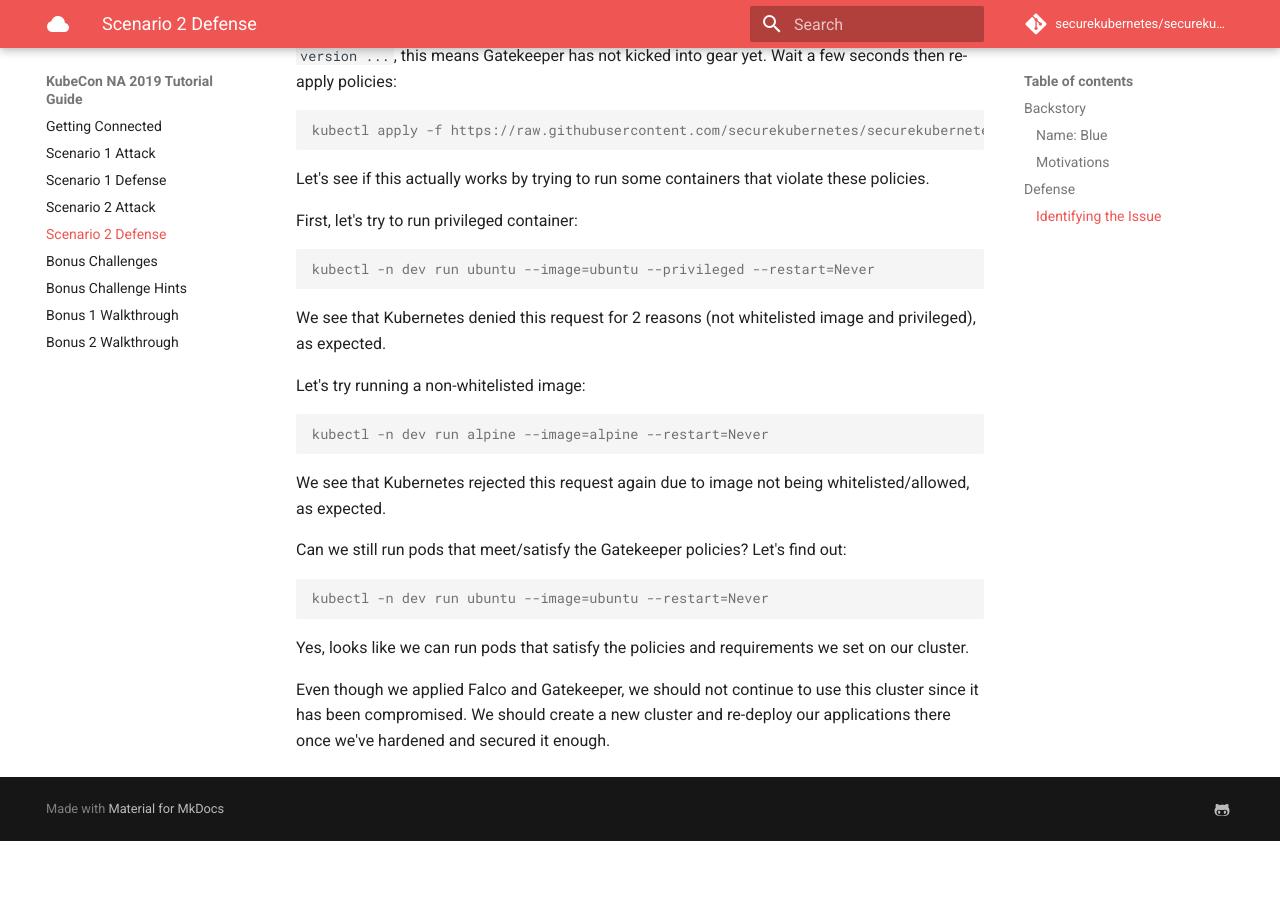
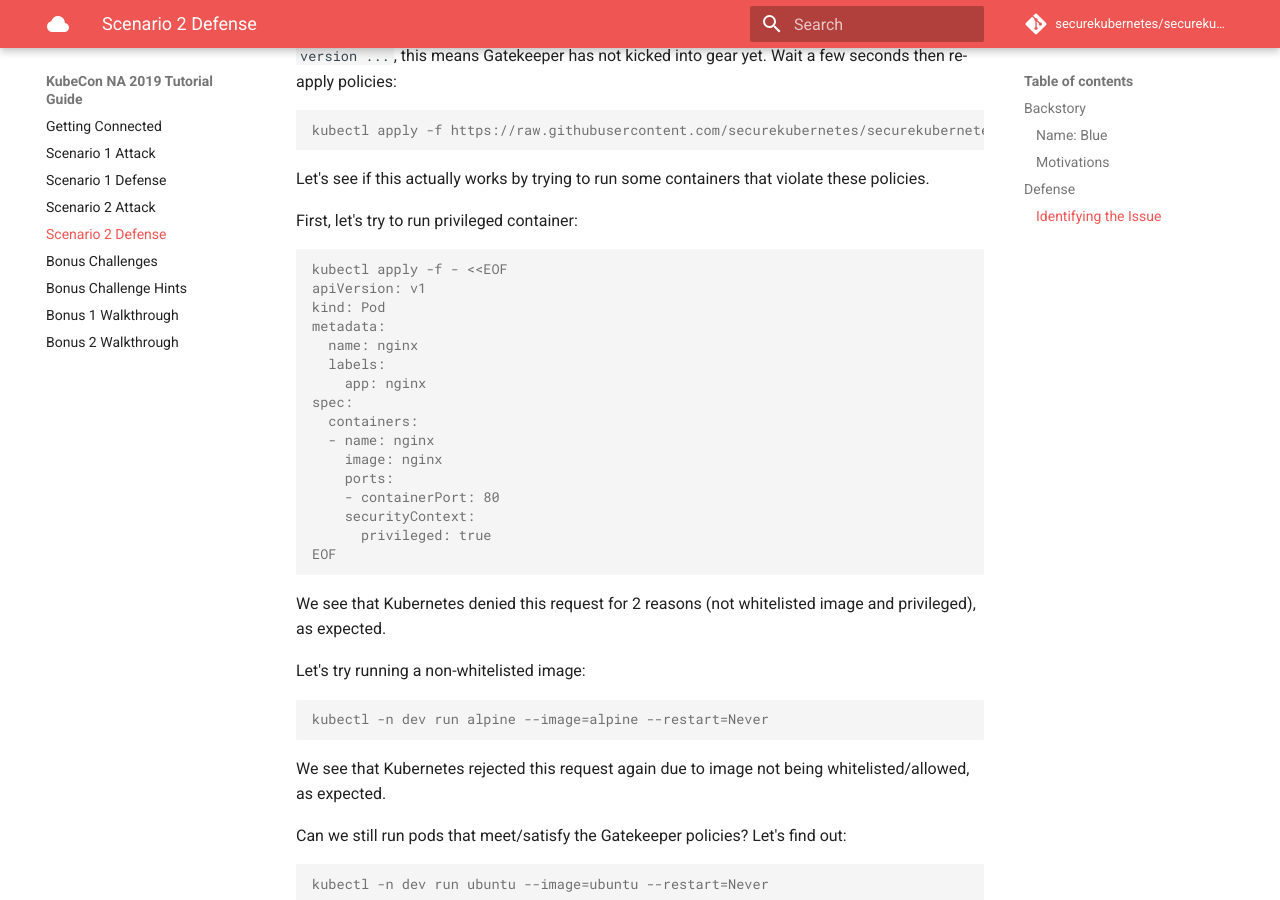
Before and after one commit to securekubernetes/securekubernetes, an MkDocs documentation site: the page built from docs/scenario_2_defense.md, in a window 1280 px wide and 900 px high, scrolled down 3961 px. Built offline with MkDocs 1.6.1 and Material for MkDocs 9.7.7, drawn with Linux system fonts in a browser that asks for light colours; comment, search, counter and statistics services are not loaded; before the commit the page ends 4802 px from its top, so only the background shows below that.

Commit message:
use heredoc for privileged example

````diff
--- a/docs/scenario_2_defense.md
+++ b/docs/scenario_2_defense.md
@@ -159,7 +159,22 @@
 First, let's try to run privileged container:
 
 ```console
-kubectl -n dev run ubuntu --image=ubuntu --privileged --restart=Never
+kubectl apply -f - <<EOF
+apiVersion: v1
+kind: Pod
+metadata:
+  name: nginx
+  labels:
+    app: nginx
+spec:
+  containers:
+  - name: nginx
+    image: nginx
+    ports:
+    - containerPort: 80
+    securityContext:
+      privileged: true
+EOF
 ```
 
 We see that Kubernetes denied this request for 2 reasons (not whitelisted image and privileged), as expected.
````
